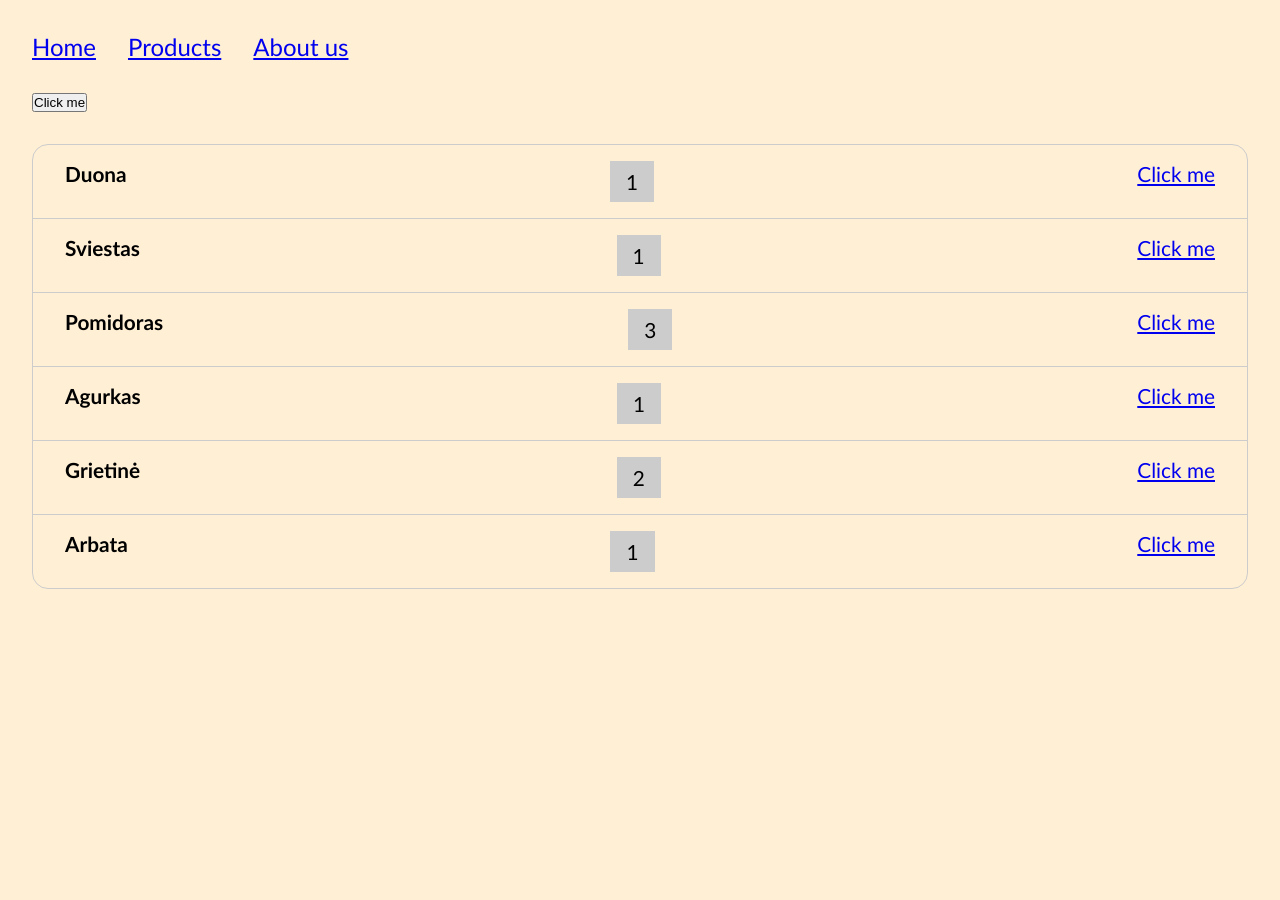
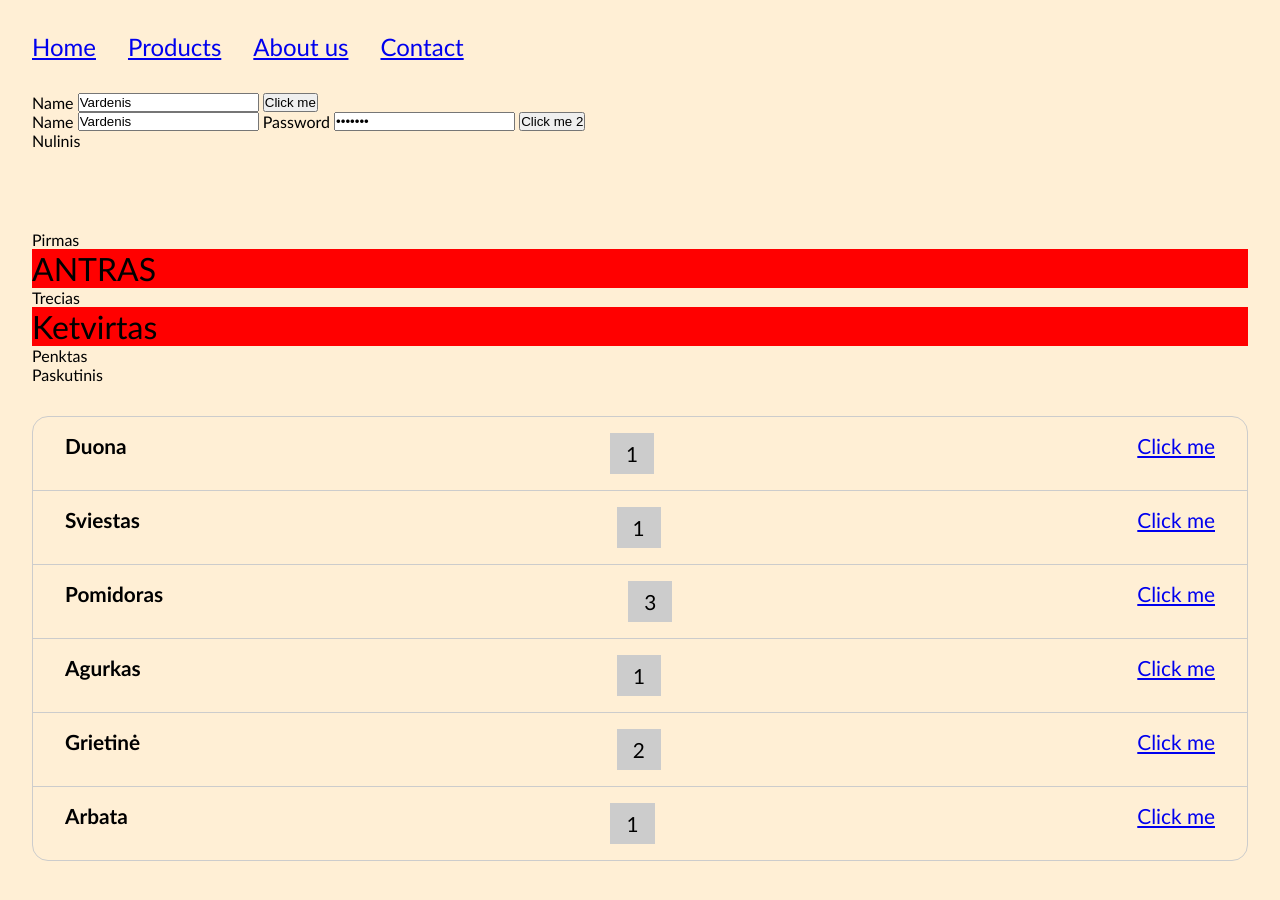
Before and after one commit to front-end-by-rimantas/50-grupe-dom, a website: page products/index.html in a window 1280 px wide. Before the commit the page ends 800 px from the top, so only its background shows below. Drawn offline with Linux system fonts and the light colour scheme.

Commit message:
Pokemonai HTML

```diff
--- /dev/null
+++ b/contact/contact.css
@@ -0,0 +1,46 @@
+body,
+body * {
+    margin: 0;
+    padding: 0;
+    vertical-align: top;
+    box-sizing: border-box;
+}
+
+body {
+    font-family: 'Gill Sans', 'Gill Sans MT', Calibri, 'Trebuchet MS',
+        sans-serif;
+}
+
+body > div {
+    display: grid;
+    gap: 2rem;
+}
+
+header,
+main,
+footer {
+    display: flex;
+    justify-content: space-between;
+    padding: 1rem 2rem;
+}
+
+nav {
+    display: flex;
+    gap: 1rem;
+    align-items: center;
+    font-size: 1.5rem;
+}
+
+nav > .link {
+    padding: 0.3rem 1rem;
+    text-decoration: none;
+    color: #36f;
+    border-bottom: 0.2rem solid transparent;
+}
+nav > .link:hover {
+    border-bottom-color: #36f;
+}
+nav > .link.active {
+    background-color: #36f;
+    color: #fff;
+}
--- a/products/index.html
+++ b/products/index.html
@@ -14,12 +14,34 @@
             <a href="../">Home</a>
             <a href="../products/">Products</a>
             <a href="../about-us/">About us</a>
+            <a href="../contact/">Contact</a>
         </nav>
     </header>
 
     <form>
         <!-- EMPTY -->
+        <label for="">Name</label>
+        <input type="text" value="Vardenis">
     </form>
+
+    <form>
+        <label for="">Name</label>
+        <input type="text" value="Vardenis">
+        <label for="">Password</label>
+        <input type="password" value="a$$word">
+    </form>
+
+    <p>Nulinis</p>
+
+    <main style="margin-top: 5rem;">
+        <p>Pirmas</p>
+        <p class="red">Antras</p>
+        <p>Trecias</p>
+        <p class="red">Ketvirtas</p>
+        <p>Penktas</p>
+    </main>
+
+    <p>Paskutinis</p>
 
     <main id="content">
         <ul class="products-list"></ul>
--- a/products/products.js
+++ b/products/products.js
@@ -1,7 +1,12 @@
 // <button type="button">Click me</button>
 
-const formDOM = document.getElementsByTagName('form')[0];
-formDOM.innerHTML = '<button type="button">Click me</button>';
+const allFormsDOM = document.getElementsByTagName('form');
+
+const formDOM1 = allFormsDOM[0];
+formDOM1.innerHTML += '<button type="button">Click me</button>';
+
+const formDOM2 = allFormsDOM[1];
+formDOM2.innerHTML += '<button type="button">Click me 2</button>';
 
 const contentDOM = document.getElementById('content');
 const ulDOM = contentDOM.querySelector('.products-list');
@@ -45,3 +50,16 @@ for (let i = 0; i < products.length; i++) {
 }
 
 ulDOM.innerHTML = HTML;
+
+
+const allParsDOM = document.querySelectorAll('main > p');
+console.log(allParsDOM);
+
+allParsDOM[1].innerText = allParsDOM[1].innerText.toUpperCase();
+
+const redElementsDOM = document.querySelectorAll('.red');
+
+for (const redDOM of redElementsDOM) {
+    redDOM.style.backgroundColor = 'red';
+    redDOM.style.fontSize = '2rem';
+}
```
Also changed, not shown: about-us/index.html (+1 -0 lines), contact/contact.js (added, +68 -0 lines), contact/index.html (added, +16 -0 lines), index.html (+1 -0 lines).
